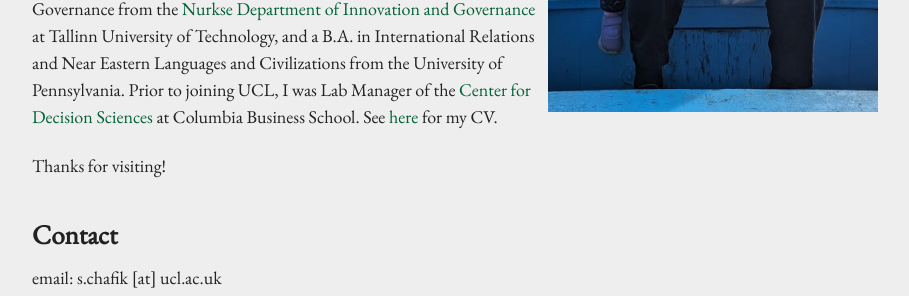
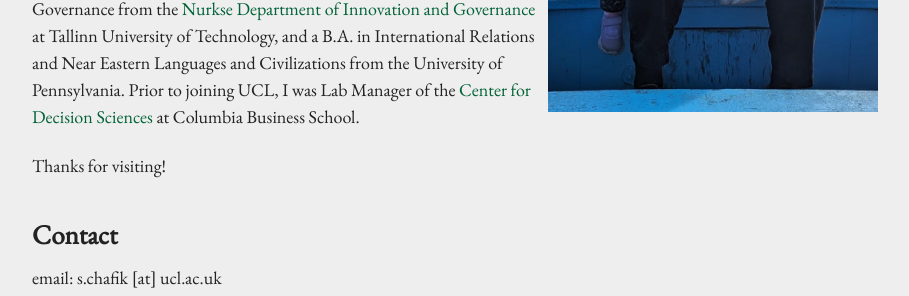
Before and after one commit to schafik/schafik.github.io, a Jekyll site: the page built from index.md, in a window 1280 px wide. Shown: the part 477-773 px from the top of the page, without its empty margins (185-1094 px from the left). Built offline with Jekyll 4.4.1, drawn with Linux system fonts in a browser that asks for light colours.

Commit message:
Update index.md

```diff
--- a/index.md
+++ b/index.md
@@ -10,7 +10,7 @@ I am a Senior Research Fellow at the [Institute for Innovation and Public Purpos
 
 In particular, I study the role of these institutions in delivering public services to, taking on societal challenges for, and shaping the business and wider socio-economic environment of their communities. My approach to research is interdisciplinary, combining organisational theory, comparative administration, the commons, innovation policy, and (uneven) development. I have a strong interest in qualitative, specifically field-based research methods (currently organising my [fieldwork photos]).
 
-I hold a Ph.D. in Public Administration and M.A. in Technology Governance from the [Nurkse Department of Innovation and Governance] at Tallinn University of Technology, and a B.A. in International Relations and Near Eastern Languages and Civilizations from the University of Pennsylvania. Prior to joining UCL, I was Lab Manager of the [Center for Decision Sciences] at Columbia Business School. See [here] for my CV.
+I hold a Ph.D. in Public Administration and M.A. in Technology Governance from the [Nurkse Department of Innovation and Governance] at Tallinn University of Technology, and a B.A. in International Relations and Near Eastern Languages and Civilizations from the University of Pennsylvania. Prior to joining UCL, I was Lab Manager of the [Center for Decision Sciences] at Columbia Business School.
 
 Thanks for visiting!
 
```
